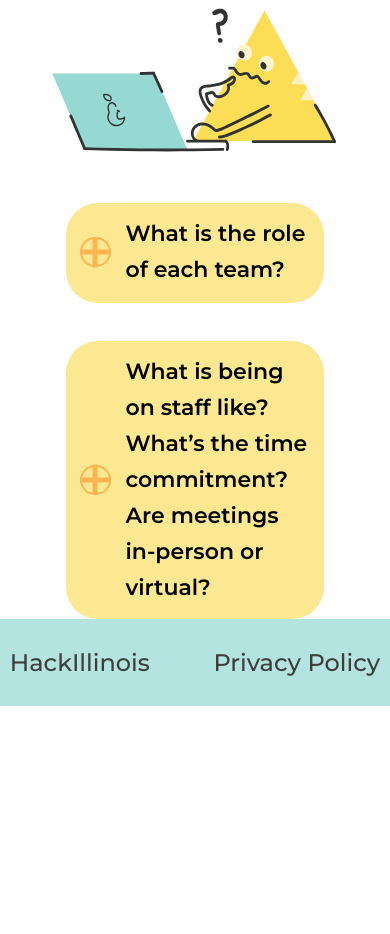
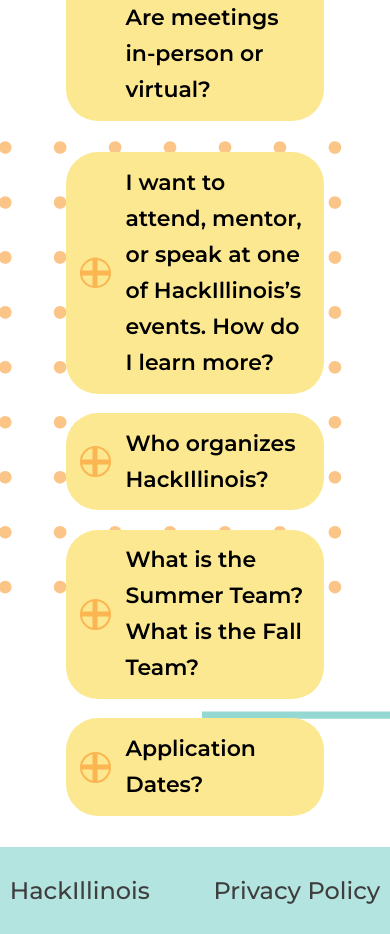
Before and after one commit to HackIllinois/info-site, a Next.js app: page /faq in a window 390 px wide. Shown: the part 924-1858 px from the top of the page. Before the commit the page ends 1630 px from the top, so only its background shows below. Built offline with nearby package versions, Linux system fonts and the light colour scheme.

Commit message:
:lipstick: Finish FAQ page

```diff
--- a/app/faq/faq.scss
+++ b/app/faq/faq.scss
@@ -1,11 +1,11 @@
 .faq-main {
+    position: relative;
     background-color: #FFFFFF;
-
-    min-height: fit-content;
+    overflow: hidden;
     width: 100%;
     margin: auto;
-
-
+    padding-bottom: 8%;
+    z-index: 2;
 }
 
 .main-title {
@@ -15,15 +15,17 @@
     font-style: normal;
     font-weight: 600;
     font-size: 48px;
-    padding-bottom: 25px;
+    padding-bottom: 75px;
 }
 
 .faq-content {
+    position: relative;
     display: flex;
     flex-direction: row;
+    min-height: fit-content;
 
     @media screen and (max-width: 700px) {
-        flex-direction: column;
+        flex-direction: column-reverse;
     }
 
     justify-content: center;
@@ -34,9 +36,6 @@
 .faq-content>div {
     width: 48%;
 
-    @media screen and (max-width: 700px) {
-        width: 88%;
-    }
 
     display: flex;
     flex-direction: column;
@@ -45,16 +44,33 @@
     justify-content: center;
     align-items: center;
     align-content: flex-start;
+
+    @media screen and (max-width: 700px) {
+        width: 88%;
+        margin: auto;
+        padding-top: 8%;
+    }
 }
 
-.side-1 {
+.side-1, .side-2 {
     margin: auto;
 }
 
 .logo {
-    height: 170px;
-    width: 387px;
+    height: 255px;
+    width: 580.5px;
     left: 738px;
     top: 316px;
     border-radius: 0px;
+
+    @media screen and (max-width: 700px) {
+        width: 100%;
+    }
 }
+
+.faq-background {
+    position: absolute;
+    z-index: -3;
+    bottom: 0px;
+    transform: translateY(30vh);
+}
--- a/app/faq/page.tsx
+++ b/app/faq/page.tsx
@@ -26,6 +26,7 @@
                     <Box title="What is being on staff like? What’s the time commitment? Are meetings in-person or virtual?" description="1. We would describe HackIllinois staff as a family of collaborators, working together to spread our passions to others. This may includes everything from discussing progress each weekly meeting to random late-night boba runs. See our <a href='(https://www.notion.so/About-5cbaed94a44349528765f883be168768'>About</a> section for more staff testimonials! <br/><br/> 2. Staff members are expected to attend one-hour weekly meetings and contribute to assigned tasks for around an additional one hour each week. However, time commitment ebbs and flows with timeline—for instance, commitment for most teams grows as HackIllinois nears—so exact time commitment changes. <br/><br/> 3. Meetings are virtual during the summer and in-person during the school year." />
                 </div>
             </div>
+            <img className="faq-background" src="/faq/background.svg" />
         </div>
     )
 };
--- a/components/Footer/Footer.module.scss
+++ b/components/Footer/Footer.module.scss
@@ -1,4 +1,6 @@
 .footer {
+    position: relative;
+    z-index: 2;
     display: flex;
     align-items: center;
     justify-content: space-between;
```
Also changed, not shown: public/FAQ/BACKGROUND.svg.
